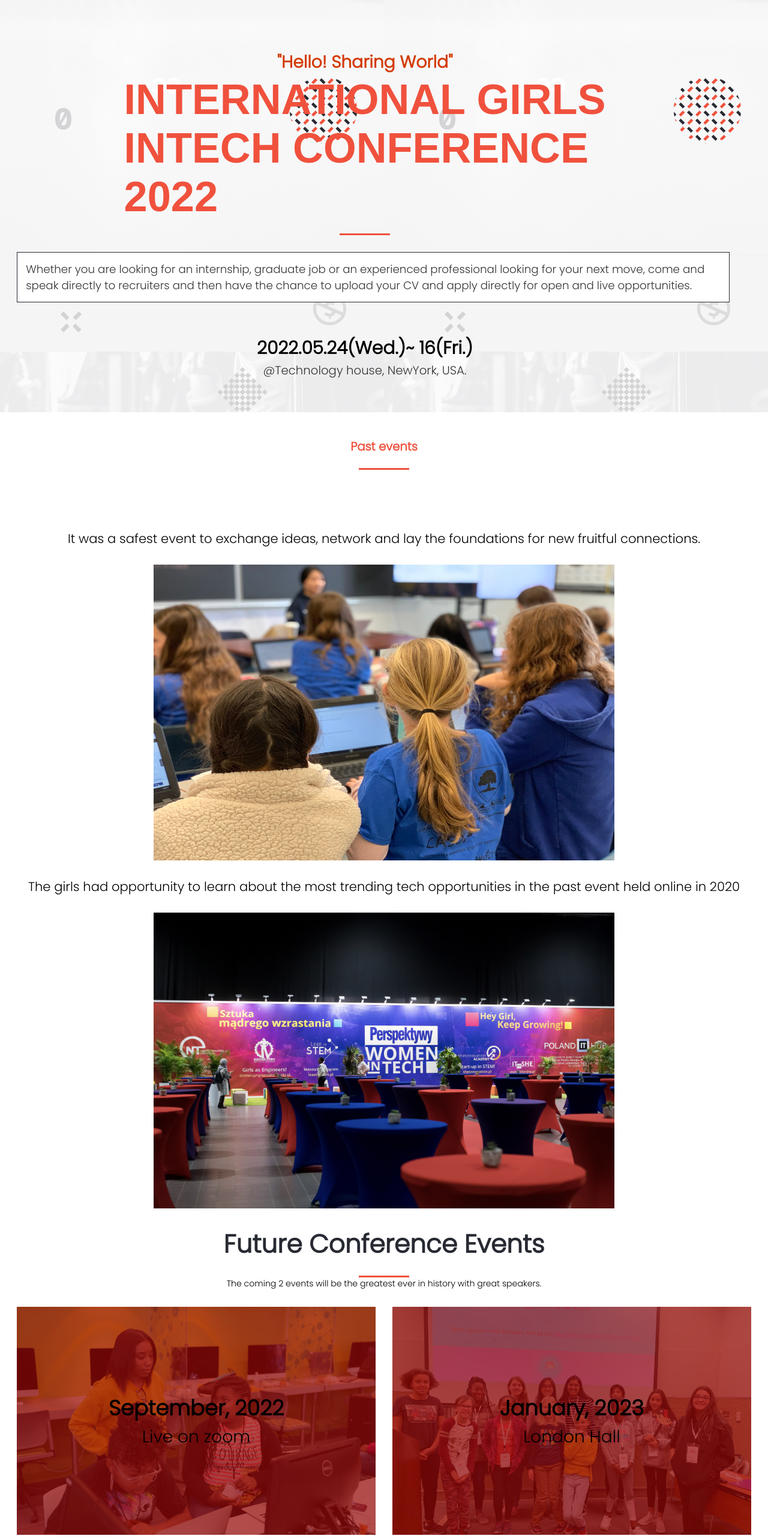
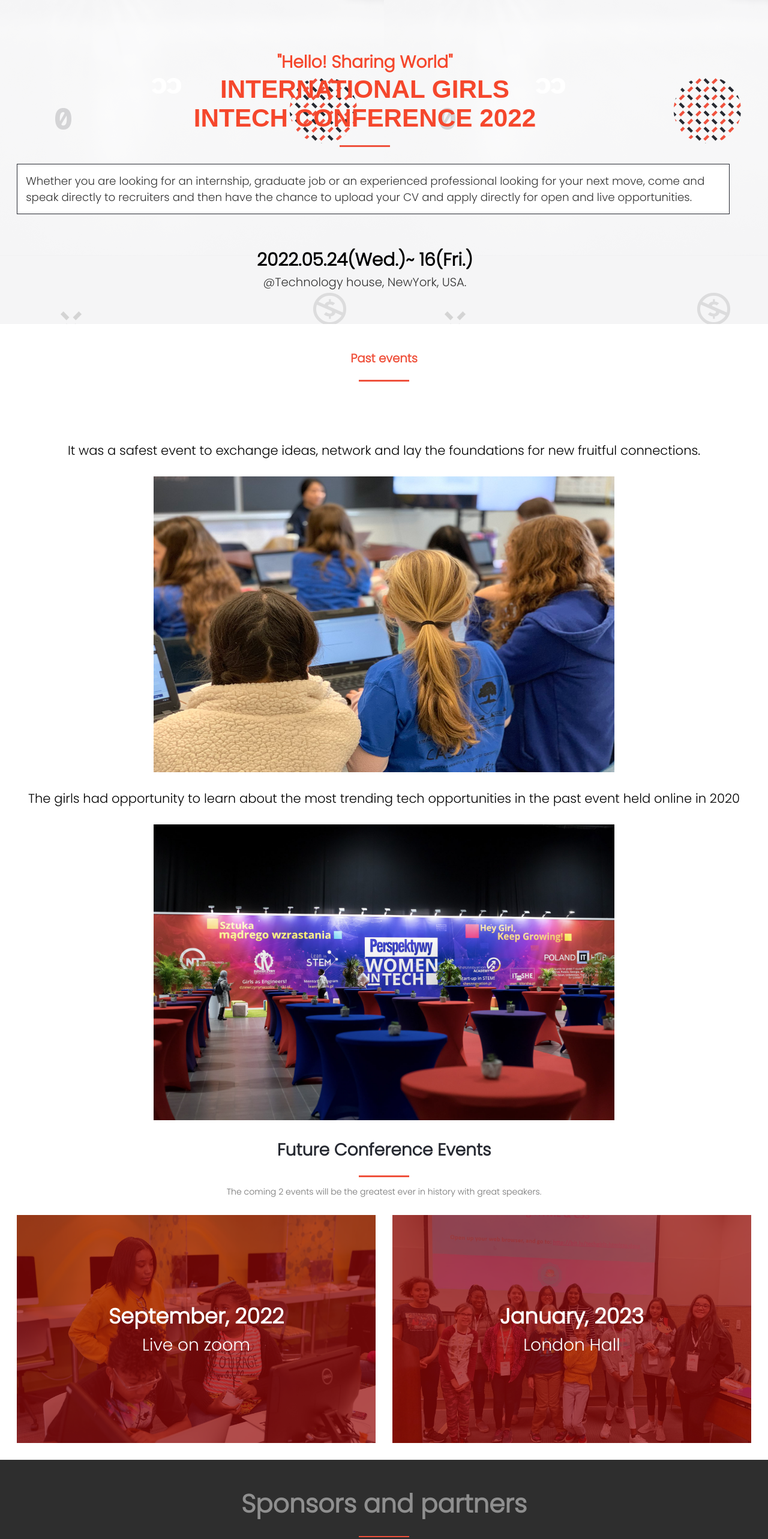
Before and after one commit to AlphaNtihinduka/Conference-capstone1, a website: page about.html in a window 1280 px wide. Shown: the part 200-2765 px from the top of the page at 60% size. Drawn offline with Linux system fonts and the light colour scheme; a web font is replaced by a local one.

Commit message:
Change footer styles

```diff
--- a/style.css
+++ b/style.css
@@ -216,15 +216,16 @@ li {
 }
 
 .speaker-heading {
-  font-size: 3rem;
+  font-size: 2rem;
   color: #272a32;
+  text-align: center;
 }
 
-.footer {
+.partner-container {
   background-color: #2e2e2e;
 }
 
-.footer-title {
+.partner-title {
   display: flex;
   justify-content: center;
   align-items: center;
@@ -232,13 +233,16 @@ li {
   padding-top: 3rem;
 }
 
-.footer-partner {
+.partner-heading {
   font-size: 3rem;
+  text-align: center;
+  padding: 0 1.5rem;
+  color: #8f8f8f;
 }
 
 .sponsor-logo {
   display: flex;
-  justify-content: space-between;
+  justify-content: space-around;
   align-items: center;
   flex-direction: row;
   padding: 1.5rem;
@@ -247,6 +251,10 @@ li {
 .sponsor-logo img {
   height: 6rem;
   width: 8rem;
+}
+
+.sponsor-logo .amazon {
+    height: 3rem;
 }
 
 .banner-area-about {
@@ -278,6 +286,12 @@ li {
   flex-direction: column;
   align-items: center;
   justify-content: center;
+}
+
+.events-overview {
+  text-align: center;
+  padding-top: 1rem;
+  color: #747474;
 }
 
 .event-description {
@@ -328,6 +342,13 @@ li {
 .event-year {
   font-weight: bold;
   font-size: 2.5rem;
+  color: #fff;
+  text-align: center;
+}
+
+.event-location {
+  color: #fff;
+  text-align: center;
 }
 
 .speaker-personality-cards {
@@ -422,8 +443,16 @@ li {
     font-size: 5rem;
   }
 
+  .greeting-banner-text {
+    color: #f5472c;
+    text-align: center;
+  }
+
   .title-banner-text-about {
-    font-size: 5rem;
+    font-size: 3rem;
+    color: #f5472c;
+    padding: 0 1.5rem;
+    text-align: center;
   }
 
   .main-program-card-container {
@@ -443,6 +472,10 @@ li {
     width: 60%;
   }
 
+  .break {
+    display: none;
+  }
+
   .future-events-container {
     display: flex;
     flex-direction: row;
@@ -451,7 +484,7 @@ li {
     padding: 2rem 2rem;
   }
 
-  .footer {
+  .partner-container {
     padding: 0 3rem;
   }
 
```
